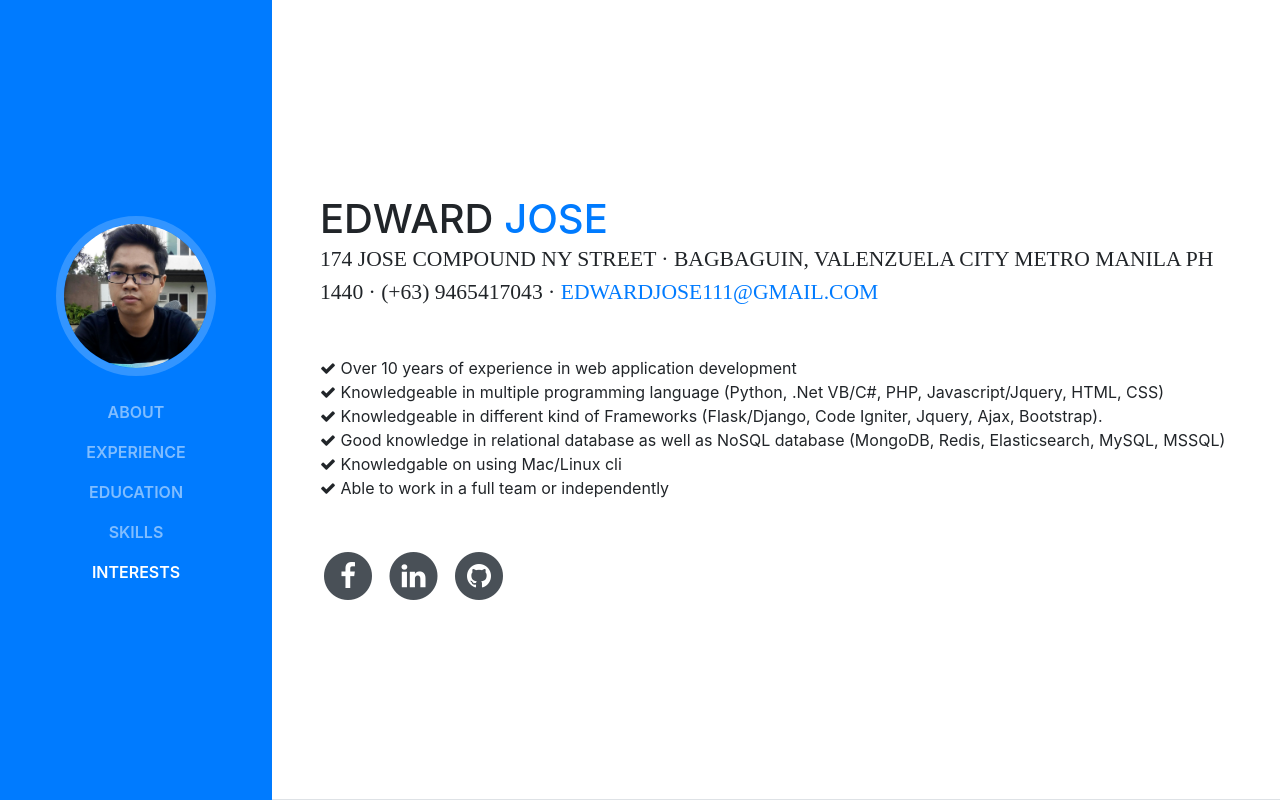
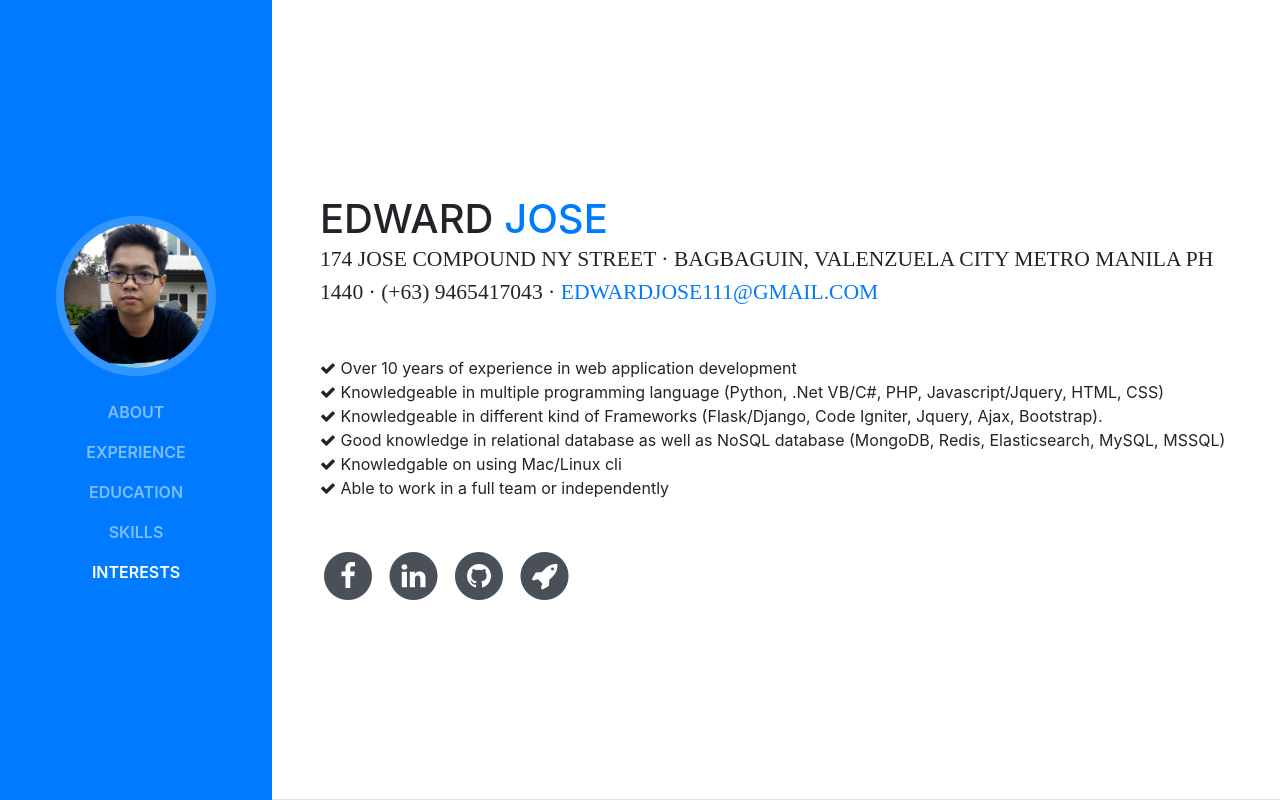
Before and after one commit to edward01/edward01.github.io, a website with bundled scripts: page index.html in a window 1280 px wide. Shown: the top 800 px of the page. Built offline with nearby package versions, Linux system fonts and the light colour scheme; a web font is replaced by a local one.

Commit message:
added github project page link

```diff
--- a/index.html
+++ b/index.html
@@ -114,6 +114,14 @@
                 <span class="fa-stack fa-lg">
                   <i class="fa fa-circle fa-stack-2x"></i>
                   <i class="fa fa-github fa-stack-1x fa-inverse"></i>
+                </span>
+              </a>
+            </li>
+            <li class="list-inline-item">
+              <a href="https://edward01.github.io/projects" target="_blank">
+                <span class="fa-stack fa-lg">
+                  <i class="fa fa-circle fa-stack-2x"></i>
+                  <i class="fa fa-rocket fa-stack-1x fa-inverse"></i>
                 </span>
               </a>
             </li>
```
